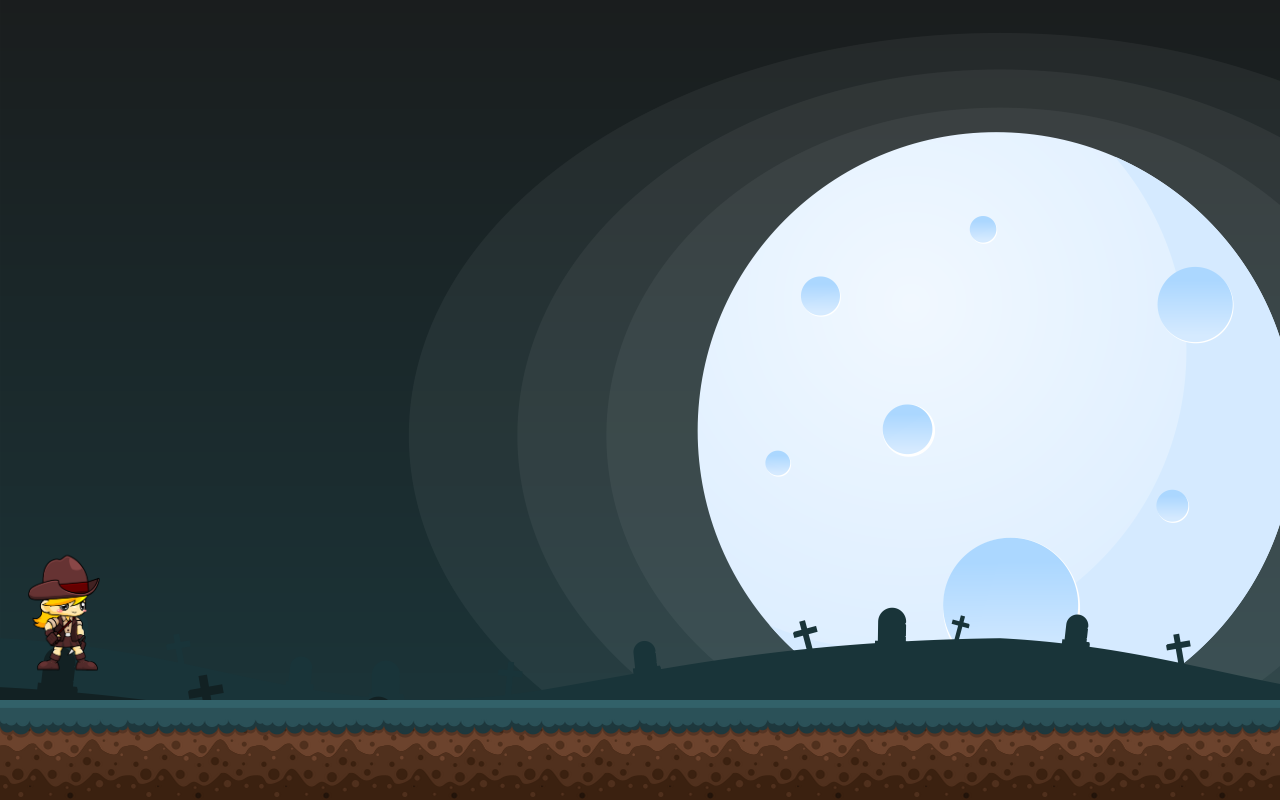
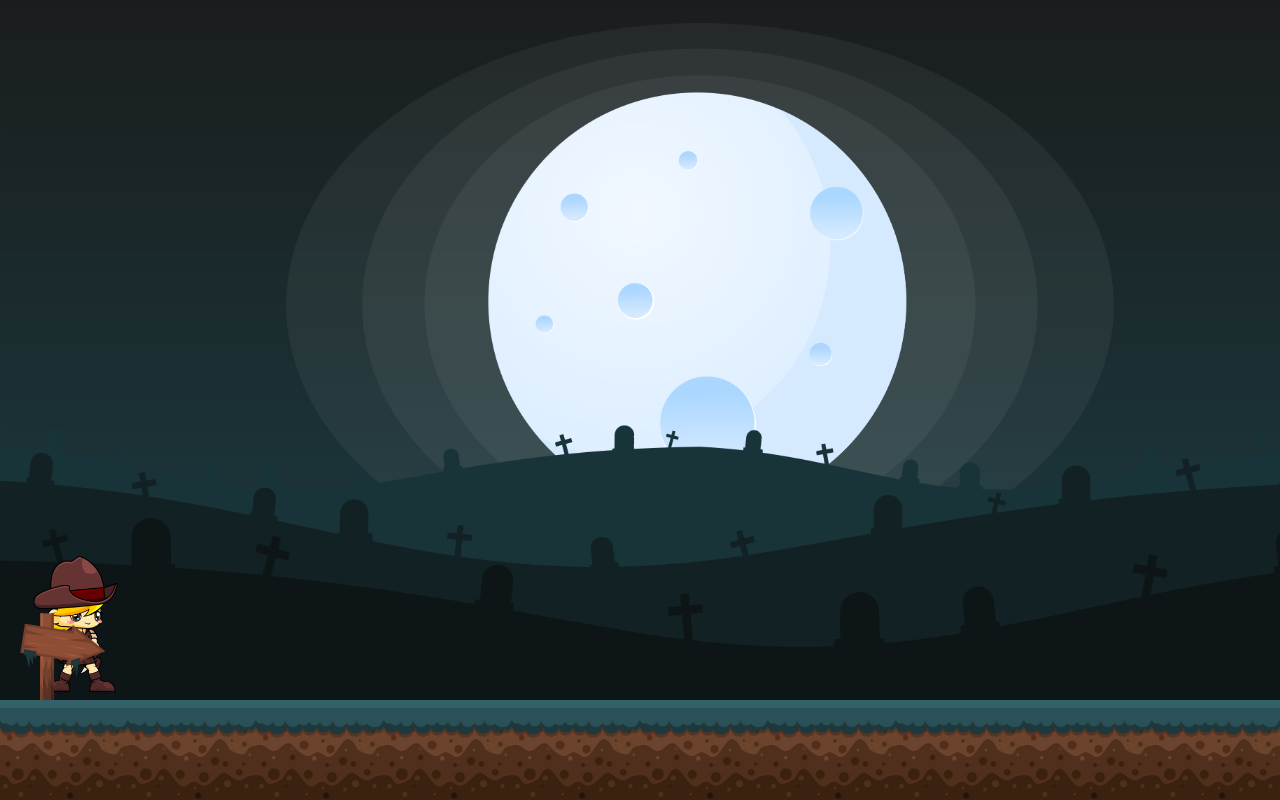
Before and after one commit to milindaM12/Mini-Game, a plain HTML site: page index.html in a window 1280 px wide. Drawn offline with nearby package versions, Linux system fonts and the light colour scheme; files that its build step writes are made by us from their sources.

Commit message:
fix layout commit

```diff
--- a/index.html
+++ b/index.html
@@ -10,5 +10,6 @@
 <body>
     <div id="player"></div>
     <div id="ground"></div>
+    <img id="arrow" src="img/graveyardtilesetnew/png/Objects/ArrowSign.png">
 </body>
 </html>
--- a/scss/index.scss
+++ b/scss/index.scss
@@ -13,17 +13,23 @@ body{
     background-image: url(../img/graveyardtilesetnew/png/BG.png);
     height: 100vh;
     overflow: hidden;
+    background-size: cover;
+}
+
+#arrow {
+    position: absolute;
+    left: 20px;
+    bottom: 100px;
 }
 
 #player{
-
     background-image: url(../img/adventure_girl/png/Idle\ \(1\).png);
-    background-size: contain;
+    background-size: cover;
     background-repeat: no-repeat;
     width: 150px;
     height: 150px;
     position: absolute;
-    bottom: 1px;
+    bottom: 550px;
 }
 
 .turn{
@@ -31,6 +37,7 @@ body{
 }
 
 #ground{
+
     //background-color: rgb(74, 201, 74);
     background-image: url(../img/graveyardtilesetnew/png/Objects/Sign.png);
     background-image: url(../img/graveyardtilesetnew/png/Tiles/Tile\ \(2\).png);
```
